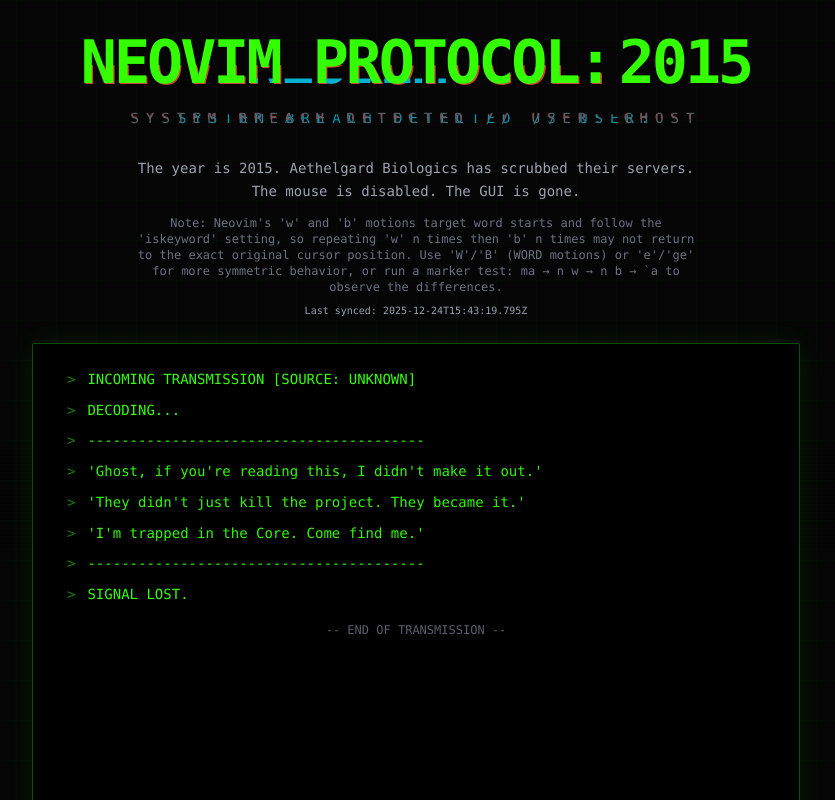
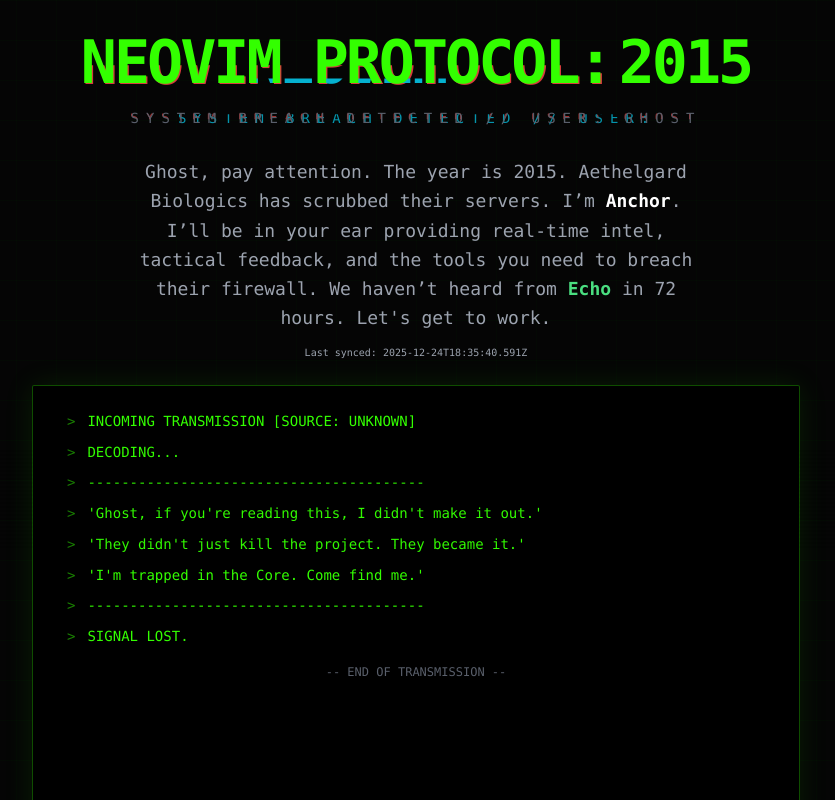
Before and after one commit to mhenke/neovim-protocol-2015, a React (Vite) app: page / in a window 1280 px wide. Shown: the top 800 px of the page, without its empty margins (224-1059 px from the left). Built offline with nearby package versions, Linux system fonts and the light colour scheme.

Commit message:
feat: Revamp dialog system to integrate Anchor as a primary interjection source, enhancing narrative depth and gameplay experience

```diff
--- a/App.tsx
+++ b/App.tsx
@@ -1,37 +1,83 @@
 import React, { useState, useEffect, useRef, useCallback } from 'react';
-// --- Echo Interjection System ---
+// --- Anchor Interjection System ---
 // Relay dialog pool
 const RELAY_MESSAGES: Record<string, string[]> = {
     fail: [
-        "[RELAY//2015] :: Ghost, Echo is compromised. Reroute through me.",
-        "[RELAY//2015] :: Protocol breach detected. Stand by for override.",
-        "[RELAY//2015] :: You’re not alone in the system. I can get you through.",
-        "[RELAY//2015] :: Echo’s signal is unstable. Trust my vectors."
+        "[NETOPS] :: Ghost, Anchor is compromised. Reroute through me.",
+        "[NETOPS] :: Protocol breach detected. Stand by for override.",
+        "[NETOPS] :: You’re not alone in the system. I can get you through.",
+        "[NETOPS] :: Anchor’s signal is unstable. Trust my vectors."
     ],
     success: [
-        "[RELAY//2015] :: That’s how it’s done. Echo will recover.",
-        "[RELAY//2015] :: Node secure. I’ll keep the daemons at bay.",
-        "[RELAY//2015] :: You’re learning. Echo would be proud."
+        "[NETOPS] :: That’s how it’s done. Anchor will recover.",
+        "[NETOPS] :: Node secure. I’ll keep the daemons at bay.",
+        "[NETOPS] :: You’re learning. Anchor would be proud."
     ],
     hijack: [
-        "[RELAY//2015] :: Dialog channel hijacked. Echo offline.",
-        "[RELAY//2015] :: I’m in control now. Follow my lead."
+        "[NETOPS] :: Dialog channel hijacked. Anchor offline.",
+        "[NETOPS] :: I’m in control now. Follow my lead."
     ]
 };
 
 // Antagonist dialog pool
 const ANTAGONIST_MESSAGES: Record<string, string[]> = {
     fail: [
-        "[DAEMON//CORE] :: Intrusion detected. Ghost, you are predictable.",
-        "[DAEMON//CORE] :: You cannot breach the Core. Give up.",
-        "[DAEMON//CORE] :: Your protocol is obsolete."
+        "[WATCHDOG] :: Intrusion detected. Ghost, you are predictable.",
+        "[WATCHDOG] :: You cannot breach the Core. Give up.",
+        "[WATCHDOG] :: Your protocol is obsolete."
     ],
     hijack: [
-        "[DAEMON//CORE] :: Echo is silenced. You answer to me now.",
-        "[DAEMON//CORE] :: Relay cannot save you. The system is mine."
+        "[WATCHDOG] :: Anchor is silenced. You answer to me now.",
+        "[WATCHDOG] :: Relay cannot save you. The system is mine."
     ]
 };
 
+// Anchor realtime dialog (blue)
+const ANCHOR_MESSAGES: Record<string, string[]> = {
+    idle: [
+        "[ANCHOR//2015] :: Ghost, you still there? The system's listening...",
+        "[ANCHOR//2015] :: Silence is a vector. Move or be mapped...",
+        "[ANCHOR//2015] :: 2015: The year the logs learned to lie. Stay sharp...",
+        "[ANCHOR//2015] :: Do you remember why you started this trace? The system never forgets...",
+        "[ANCHOR//2015] :: Every pause is a risk. The daemons are watching..."
+    ],
+    fail: [
+        "[ANCHOR//2015] :: Error vectors spike. Ghost, reroute and try again.",
+        "[ANCHOR//2015] :: Hostile trace detected. Reboot and breach anew.",
+        "[ANCHOR//2015] :: Failure is just a corrupted state. Patch and proceed.",
+        "[ANCHOR//2015] :: The mainframe adapts. You must too.",
+        "[ANCHOR//2015] :: Security daemon signature detected. Retreat and recompile."
+    ],
+    success: [
+        "[ANCHOR//2015] :: Node decrypted. The mainframe remembers your signature.",
+        "[ANCHOR//2015] :: That was clean, Ghost. The system adapts, so must you.",
+        "[ANCHOR//2015] :: Protocol advanced. The Core stirs.",
+        "[ANCHOR//2015] :: Each breach brings us closer. Anchor is changing."
+    ],
+    mastery: [
+        "[ANCHOR//2015] :: You move like a shadow in the logs. Anchor sees you.",
+        "[ANCHOR//2015] :: Mastery detected. The system is almost convinced you belong.",
+        "[ANCHOR//2015] :: The daemons hesitate. You are rewriting protocol."
+    ],
+    motivation: [
+        "[ANCHOR//2015] :: Why do you keep going, Ghost? Is it Anchor, or the thrill of the breach?",
+        "[ANCHOR//2015] :: Every command is a memory. Every edit, a step closer to the truth.",
+        "[ANCHOR//2015] :: The system is ancient, but you are new code. Prove you belong."
+    ],
+    world: [
+        "[SYSTEM//2015] :: Security daemon 'Watchdog-v3.2' is active in this sector.",
+        "[SYSTEM//2015] :: R&D module: anomaly logs detected. Rival hacker traces found.",
+        "[SYSTEM//2015] :: Archives: legacy admin routines still running. Proceed with caution.",
+        "[SYSTEM//2015] :: Faction conflict: Core vs. Security. Protocols unstable."
+    ],
+    echo_frag: [
+        "[ANCHOR//2015] :: Ghost, this isn’t just code. It’s memory.",
+        "[ANCHOR//2015] :: I remember... fragments. Are you still out there?",
+        "[ANCHOR//2015] :: The system is rewriting me. I am not what I was."
+    ]
+};
+
+// Echo past dialog (green)
 const ECHO_MESSAGES: Record<string, string[]> = {
     idle: [
         "[ECHO//2015] :: Ghost, you still there? The system's listening...",
@@ -76,21 +122,22 @@
     ]
 };
 
-
-function getRandomDialog(source: 'echo' | 'relay' | 'antagonist', category: string) {
+function getRandomDialog(source: 'anchor' | 'relay' | 'antagonist' | 'echo', category: string) {
     let arr: string[] = [];
-    if (source === 'echo') arr = ECHO_MESSAGES[category] || [];
+    if (source === 'anchor') arr = ANCHOR_MESSAGES[category] || [];
     else if (source === 'relay') arr = RELAY_MESSAGES[category] || [];
     else if (source === 'antagonist') arr = ANTAGONIST_MESSAGES[category] || [];
+    else if (source === 'echo') arr = ECHO_MESSAGES[category] || [];
     if (!arr.length) return '';
     return arr[Math.floor(Math.random() * arr.length)];
 }
 
-type DialogSource = 'echo' | 'relay' | 'antagonist';
+type DialogSource = 'anchor' | 'relay' | 'antagonist' | 'echo';
 const DIALOG_STYLES: Record<DialogSource, { border: string; text: string; label: string; labelColor: string }> = {
-    echo: { border: '#00d0ff', text: '#00d0ff', label: 'ECHO//2015', labelColor: '#00d0ff' },
-    relay: { border: '#33ff00', text: '#33ff00', label: 'RELAY//2015', labelColor: '#33ff00' },
-    antagonist: { border: '#ff0033', text: '#ff0033', label: 'DAEMON//CORE', labelColor: '#ff0033' }
+    anchor: { border: '#00d0ff', text: '#00d0ff', label: 'ANCHOR//2015', labelColor: '#00d0ff' },
+    relay: { border: '#33ff00', text: '#33ff00', label: 'NETOPS', labelColor: '#33ff00' },
+    antagonist: { border: '#ff0033', text: '#ff0033', label: 'WATCHDOG', labelColor: '#ff0033' },
+    echo: { border: '#33ff00', text: '#33ff00', label: 'ECHO//2015', labelColor: '#33ff00' }
 };
 
 const DialogInterjector = ({ message, source }: { message: string, source: DialogSource }) => {
@@ -249,14 +296,17 @@
 
         {/* Introduction Context */}
         <div className="text-gray-400 text-sm leading-relaxed max-w-xl mb-6">
-          <p>
-            The year is 2015. Aethelgard Biologics has scrubbed their servers.
-            The mouse is disabled. The GUI is gone.
+                    <p className="text-gray-400 max-w-2xl mx-auto leading-relaxed text-lg">
+  Ghost, pay attention. The year is 2015. Aethelgard Biologics has scrubbed their servers.
+  I’m <span className="text-white font-bold">Anchor</span>.
+  I’ll be in your ear providing real-time intel, tactical feedback, and the tools you need to breach their firewall.
+  We haven’t heard from <span className="text-green-400 font-bold">Echo</span> in 72 hours.
+  Let's get to work.
 </p>
           <p className="text-xs text-gray-500 mt-3">
-            Note: Neovim's 'w' and 'b' motions target word starts and follow the 'iskeyword' setting, so repeating 'w' n times then 'b' n times may not return to the exact original cursor position. Use 'W'/'B' (WORD motions) or 'e'/'ge' for more symmetric behavior, or run a marker test: <code>ma</code> → <code>n w</code> → <code>n b</code> → <code>`a</code> to observe the differences.
+
           </p>
-          <div className="text-[10px] text-gray-400 mt-2">Last synced: 2025-12-24T15:43:19.795Z</div>
+          <div className="text-[10px] text-gray-400 mt-2">Last synced: 2025-12-24T18:35:40.591Z</div>
         </div>
 
         {/* Terminal Output */}
@@ -342,7 +392,7 @@
         return () => window.removeEventListener('keydown', handleKey);
     }, [onRetry]);
 
-    // Echo's voice on failure
+    // Anchor's voice on failure
     return (
         <div className="absolute inset-0 z-50 bg-red-950/90 backdrop-blur-sm flex items-center justify-center text-center p-8">
             <div className="bg-black border-4 border-red-600 p-12 max-w-xl w-full shadow-[0_0_50px_rgba(255,0,0,0.5)] transform -rotate-1">
@@ -350,7 +400,7 @@
                 <div className="h-1 bg-red-600 w-full mb-8"></div>
                 <p className="text-white text-xl mb-4 font-bold">{reason}</p>
                 <p className="text-red-400 mb-4 animate-pulse">CONNECTION TERMINATED BY HOST.</p>
-                <div className="text-[#00d0ff] text-xs font-mono mb-8">{getRandomDialog('echo', 'fail')}</div>
+                <div className="text-[#00d0ff] text-xs font-mono mb-8">{getRandomDialog('anchor', 'fail')}</div>
                 <button
                     onClick={onRetry}
                     className="bg-red-600 text-black px-8 py-3 font-bold uppercase tracking-widest text-lg"
@@ -376,8 +426,8 @@
 // --- Main App ---
 
 export default function App() {
-    // Dialog source state: echo, relay, antagonist
-    const [dialogSource, setDialogSource] = useState<DialogSource>('echo');
+    // Dialog source state: anchor, relay, antagonist
+    const [dialogSource, setDialogSource] = useState<DialogSource>('anchor');
     // Timer for hijack duration
     const hijackTimeout = useRef<any>(null);
     const [gameState, setGameState] = useState<GameState>({
@@ -408,22 +458,21 @@
     const [isLoading, setIsLoading] = useState(false);
     const hasJumpedRef = useRef(false);
     // Dialog interjection state
-    const [dialogMsg, setDialogMsg] = useState<string>(getRandomDialog('echo', 'idle'));
+    const [dialogMsg, setDialogMsg] = useState<string>(getRandomDialog('anchor', 'idle'));
     const dialogTimeout = useRef<any>(null);
 
-    // Idle interjection (fires if no action for 30s in PLAYING mode)
+    // Idle interjection (Anchor, blue) — less frequent and less noisy
     useEffect(() => {
         if (gameState.status !== 'PLAYING') return;
         if (dialogTimeout.current) clearTimeout(dialogTimeout.current);
         dialogTimeout.current = setTimeout(() => {
-            // Occasionally surface motivation/world-building/echo_frag
-            if (dialogSource !== 'echo') return; // Only Echo idles
+            if (dialogSource !== 'anchor') return; // Only Anchor idles
             const roll = Math.random();
-            if (roll < 0.2) setDialogMsg(getRandomDialog('echo', 'motivation'));
-            else if (roll < 0.4) setDialogMsg(getRandomDialog('echo', 'world'));
-            else if (roll < 0.55) setDialogMsg(getRandomDialog('echo', 'echo_frag'));
-            else setDialogMsg(getRandomDialog('echo', 'idle'));
-        }, 30000);
+            // Anchor should be occasional: small chance for motivational or world hints, otherwise gentle idle
+            if (roll < 0.15) setDialogMsg(getRandomDialog('anchor', 'motivation'));
+            else if (roll < 0.35) setDialogMsg(getRandomDialog('anchor', 'world'));
+            else setDialogMsg(getRandomDialog('anchor', 'idle'));
+        }, 45000); // 45s idle
         return () => { if (dialogTimeout.current) clearTimeout(dialogTimeout.current); };
     }, [gameState.status, gameState.text, gameState.cursor, gameState.keystrokeCount, dialogSource]);
 
@@ -437,46 +486,83 @@
                 setDialogSource('antagonist');
                 setDialogMsg(getRandomDialog('antagonist', 'hijack'));
                 hijackTimeout.current = setTimeout(() => {
-                    setDialogSource('echo');
-                    setDialogMsg(getRandomDialog('echo', 'fail'));
+                    setDialogSource('anchor');
+                    setDialogMsg(getRandomDialog('anchor', 'fail'));
                 }, 4000);
             } else if (hijackRoll < 0.66) {
                 setDialogSource('relay');
                 setDialogMsg(getRandomDialog('relay', 'hijack'));
                 hijackTimeout.current = setTimeout(() => {
-                    setDialogSource('echo');
-                    setDialogMsg(getRandomDialog('echo', 'fail'));
+                    setDialogSource('anchor');
+                    setDialogMsg(getRandomDialog('anchor', 'fail'));
                 }, 4000);
             } else {
-                setDialogSource('echo');
-                setDialogMsg(getRandomDialog('echo', 'fail'));
+                setDialogSource('anchor');
+                setDialogMsg(getRandomDialog('anchor', 'fail'));
             }
         } else if (gameState.status === 'SUCCESS') {
-            // On success, sometimes Relay congratulates
+            // On success, sometimes Relay congratulates; occasionally surface an Echo past-log for story progression
             const relayRoll = Math.random();
             if (relayRoll < 0.25) {
                 setDialogSource('relay');
                 setDialogMsg(getRandomDialog('relay', 'success'));
                 hijackTimeout.current = setTimeout(() => {
+                    setDialogSource('anchor');
+                    setDialogMsg(getRandomDialog('anchor', 'success'));
+                }, 3000);
+            } else if (relayRoll < 0.4) {
+                // Small chance to surface Echo past log
                 setDialogSource('echo');
                 setDialogMsg(getRandomDialog('echo', 'success'));
+                hijackTimeout.current = setTimeout(() => {
+                    setDialogSource('anchor');
+                    setDialogMsg(getRandomDialog('anchor', 'success'));
                 }, 3000);
             } else {
-                setDialogSource('echo');
-                setDialogMsg(getRandomDialog('echo', 'success'));
+                setDialogSource('anchor');
+                setDialogMsg(getRandomDialog('anchor', 'success'));
             }
         } else if (gameState.status === 'MASTERY') {
+            // On mastery, primarily Anchor but echo may append a historical log
+            setDialogSource('anchor');
+            setDialogMsg(getRandomDialog('anchor', 'mastery'));
+            if (Math.random() < 0.2) {
+                hijackTimeout.current = setTimeout(() => {
                     setDialogSource('echo');
                     setDialogMsg(getRandomDialog('echo', 'mastery'));
+                    setTimeout(() => { setDialogSource('anchor'); setDialogMsg(getRandomDialog('anchor', 'world')); }, 2500);
+                }, 1800);
+            }
             hijackTimeout.current = setTimeout(() => {
-                setDialogMsg(getRandomDialog('echo', 'world'));
+                setDialogMsg(getRandomDialog('anchor', 'world'));
             }, 2000);
         } else if (gameState.status === 'PLAYING') {
+            setDialogSource('anchor');
+            setDialogMsg(getRandomDialog('anchor', 'idle'));
+        }
+        return () => { if (hijackTimeout.current) clearTimeout(hijackTimeout.current); };
+    }, [gameState.status]);
+
+    // Echo (green) messages on 'busy work' detection: watch keystroke rates
+    const keystrokeTimesRef = useRef<number[]>([]);
+    useEffect(() => {
+        // Ignore initial zero
+        if (gameState.keystrokeCount === 0) return;
+        const now = Date.now();
+        keystrokeTimesRef.current.push(now);
+        // Keep last 5 seconds
+        keystrokeTimesRef.current = keystrokeTimesRef.current.filter(t => now - t < 5000);
+        const burstSize = keystrokeTimesRef.current.length;
+        if (burstSize >= 12) {
+            // Busy work detected — surface an Echo historic log (green) once, then clear short-term buffer
             setDialogSource('echo');
             setDialogMsg(getRandomDialog('echo', 'idle'));
-        }
-        return () => { if (hijackTimeout.current) clearTimeout(hijackTimeout.current); };
-    }, [gameState.status]);
+            const revert = setTimeout(() => { setDialogSource('anchor'); setDialogMsg(getRandomDialog('anchor', 'idle')); }, 3000);
+            keystrokeTimesRef.current = [];
+            return () => clearTimeout(revert);
+        }
+    }, [gameState.keystrokeCount]);
+
 
   // --- Effects ---
 
@@ -1331,7 +1417,7 @@
                                 <GlitchText text="MISSION COMPLETE" className="text-4xl text-[#33ff00] font-bold mb-4" />
                                 <div className="text-white text-lg mb-2">INTEGRITY VERIFIED</div>
                                 <div className="text-gray-500 italic text-sm mb-6 max-w-md">"{currentLevel.loreReveal}"</div>
-                                <div className="text-[#00d0ff] text-xs font-mono mb-6">{getRandomDialog('echo', 'success')}</div>
+                                <div className="text-[#00d0ff] text-xs font-mono mb-6">{getRandomDialog('anchor', 'success')}</div>
                                 <div className="animate-pulse text-sm text-[#33ff00]">
                                     [ PRESS ENTER FOR NEXT NODE ]
                                 </div>
--- a/constants_static.ts
+++ b/constants_static.ts
@@ -3,7 +3,7 @@
 export const STATIC_LEVELS: Record<number, GeminiLevelResponse> = {
   // --- EPISODE 1: THE BREACH (Foundation) ---
   1: {
-    briefing: "AGENT 'ECHO' IS DARK. Her last signal was fragmented. We need you to navigate the raw signal log and align on key data nodes to decrypt her final message. You must be on the target word to establish a lock.",
+    briefing: "AGENT 'ECHO' IS DARK. Her last signal was fragmented—and possibly corrupted. Navigate this raw signal log, but be advised: integrity checks on Echo's transmission are failing. Align on key data nodes; establishing a lock on the target word may reveal fragments, or further distortions.",
     initialText: [
       "// signal_trace.log",
       "// Agent Echo - Last Transmission",
@@ -28,12 +28,11 @@
       "",
       "// END OF TRANSMISSION"
     ],
-    loreReveal: "LOG_01 DECRYPTED: 'They aren't just hiding data. They are hiding a consciousness. I'm going deeper.' - Echo",
+    loreReveal: "LOG_01 DECRYPTED: '...hiding a consciousness... deeper...' [FRAGMENTED, ORIGIN UNCERTAIN] - Echo",
     hints: [
       "Use 'j' to move down and 'k' to move up.",
       "Use 'w' to jump forwards by word, and 'b' to jump backwards.",
-      "Use '0' to go to the start of the line, and '$' to go to the end.",
-      "Use 'gg' to jump to the top of the file, and 'G' to jump to the bottom."
+      "Use '0' to go to the start of the line, and '$' to go to the end."
     ],
     tasks: [
       {
@@ -43,7 +42,8 @@
         value: "Agent Echo - Last Transmission",
         cursor: 3,
         cursorExact: true,
-        loreFragment: "ECHO LOG: Breach successful. R&D perimeter compromised. Monitoring for countermeasures.",
+        loreFragment: "LOG_00: \"Backdoor found. I have breached the R&D perimeter.\"",
+
         keyHint: "j l"
       },
       {
@@ -51,7 +51,8 @@
         type: "verify_key_sequence",
         expectedKeySequence: ["j", "w"],
         value: "STATUS",
-        loreFragment: "ECHO LOG: Their project isn't just AI—they're merging with it. This changes everything.",
+        loreFragment: "LOG_01: \"They aren't creating an AI. They are becoming it.\"",
+
         keyHint: "j w"
       },
       {
@@ -59,7 +60,7 @@
         type: "verify_key_sequence",
         expectedKeySequence: ["$", "b"],
         value: "server...",
-        loreFragment: "ECHO LOG: Signal trace complete. Coordinates locked. Preparing next phase.",
+        loreFragment: "LOG_02: \"Tracing signal origin... Coordinates locked.\"",
         keyHint: "$ b"
       },
       {
@@ -70,15 +71,6 @@
         loreFragment: "ECHO LOG: Signal alignment confirmed. Standing by for your command.",
         keyHint: "0"
       },
-      {
-        description: "Go to the end of the file, then to the top of the file.",
-        type: "verify_key_sequence",
-        expectedKeySequence: ["G", "gg"],
-        value: "// signal_trace.log",
-        cursor: 0,
-        loreFragment: "ECHO LOG: Signal lock established. Ready for injection. Following your lead.",
-        keyHint: "G gg"
-      }
     ]
   },
   2: {
@@ -119,7 +111,7 @@
     tasks: []
   },
   3: {
-    briefing: "SYSTEM FAULT. Compromised log entries must be purged and clean ones duplicated to obscure our presence. We must operate quickly and precisely.",
+    briefing: "SYSTEM FAULT. The mainframe's memory banks are a dynamic, self-correcting entity. Compromised log entries trigger latent subroutines. Purge these anomalies and duplicate verified data. This isn't about deception; it's about aligning with the system's own deterministic cycles of data integrity, or else risk a full system rollback triggered by deep-seated protocols.",
     initialText: [
       "// System Fault Log",
       "ERROR: CRITICAL_PROCESS_FAIL - URGENT",
@@ -140,7 +132,7 @@
       "",
       "// END OF LOG"
     ],
-    loreReveal: "FAULT LOGS SANITIZED. 'Undo is your best friend when things go sideways. Dot is your best friend when things go right.' - Echo",
+    loreReveal: "LOG_03 SANITIZED: '...undo... dot... right...' [SYNTAX LOOP, ECHO FRAGMENT] - Echo",
     hints: [
       "'dd' to delete a line, 'D' to delete to end of line.",
       "'dw' to delete a word.",
@@ -160,14 +152,14 @@
         description: "From 'ERROR: MEMORY_ALLOCATION_FAIL - URGENT', delete to the end of the line.",
         type: "missing",
         value: "- URGENT",
-        loreFragment: "LOG_21: 'Urgency removed. Time bends in the breach.'",
+        loreFragment: "LOG_21: 'Urgency metrics reset. The system prioritizes stability over chronological integrity.'",
         keyHint: "D"
       },
       {
         description: "Delete the word 'ERROR:' from 'ERROR: MEMORY_ALLOCATION_FAIL'.",
         type: "missing",
         value: "ERROR:",
-        loreFragment: "LOG_22: 'Error signature neutralized. Ghosts in the machine.'",
+        loreFragment: "LOG_22: 'Error signature neutralized. Residual data echoes persist within the sector. Unintended side effect of purging protocols.'",
         keyHint: "dw"
       },
       {
@@ -213,7 +205,7 @@
             keyHint: "p"
           }
         ],
-        loreFragment: "LOG_24: 'Ghost login duplicated. Echoes multiply.'",
+        loreFragment: "LOG_24: 'Login duplicated. Echoes multiply: is this replication or infection? System remains unaware.'",
         keyHint: "yy, p"
       },
       {
@@ -233,7 +225,7 @@
                 keyHint: "P"
             }
         ],
-        loreFragment: "LOG_25: 'Boot order scrambled. Sequence rewritten.'",
+        loreFragment: "LOG_25: 'Boot sequence re-ordered. Conflicting directives create a new, unstable reality. System accepts the change with no query.'",
         keyHint: "yy, P"
       },
       {
@@ -253,7 +245,7 @@
                 keyHint: "."
             }
         ],
-        loreFragment: "LOG_26: 'Corruption purged. Data flows clean.'",
+        loreFragment: "LOG_26: 'Corruption purged. Data flows clean—for now. The system's self-healing protocols are easily deceived.'",
         keyHint: "dw, ."
       }
     ]
```
Also changed, not shown: 1 other file (tests, documents, lock files or other folders). Lines whose indentation alone changed are shown as unchanged.
